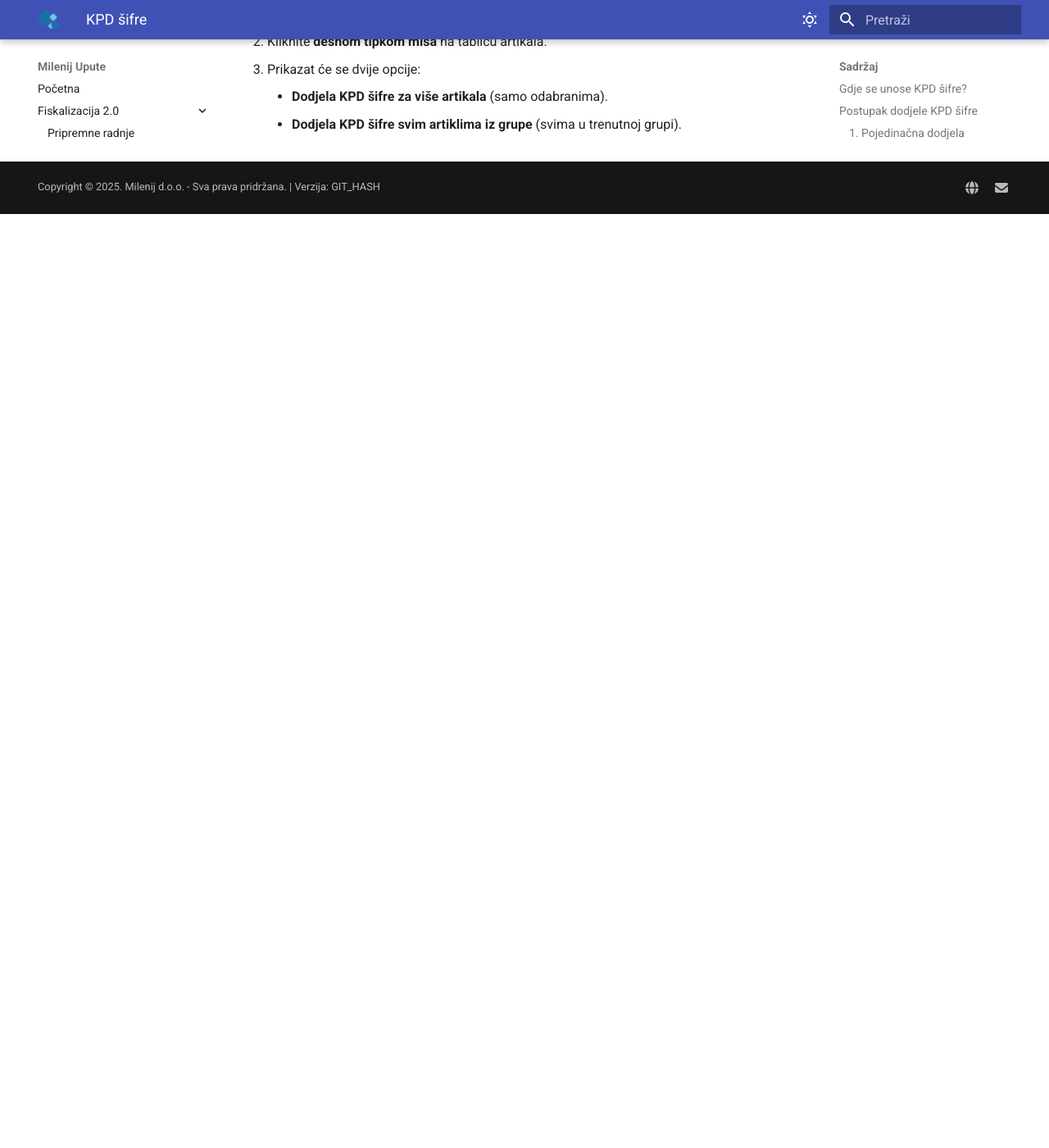
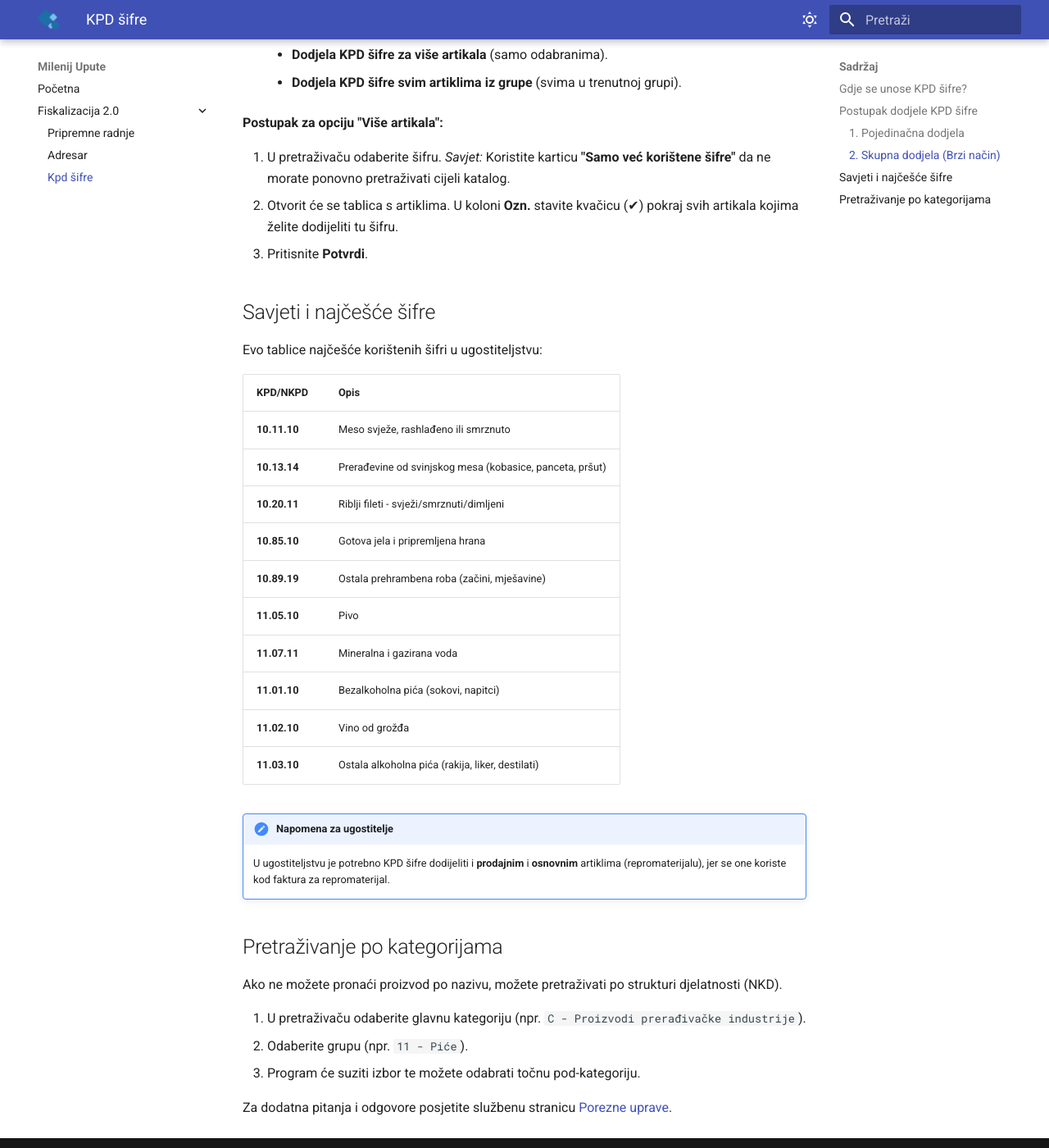
Before and after one commit to Milenij/milenij-upute, an MkDocs documentation site: the page built from docs/fiskalizacija-2-0/kpd-šifre/index.md, in a window 1280 px wide and 1400 px high, scrolled down 1562 px. Shown: the whole window at 82% size. Built offline with MkDocs 1.6.1 and Material for MkDocs 9.7.7, drawn with Linux system fonts in a browser that asks for light colours; before the commit the page ends 1823 px from its top, so only the background shows below that; some of the changed text lies outside the part shown.

Commit message:
Update Fiskalizacija 2.0. “kpd-šifre/index”

```diff
--- a/docs/fiskalizacija-2-0/kpd-šifre/index.md
+++ b/docs/fiskalizacija-2-0/kpd-šifre/index.md
@@ -53,3 +53,45 @@ Budući da se KPD šifre često ponavljaju (npr. sva piva imaju istu šifru), ov
 3.  Prikazat će se dvije opcije:
     * **Dodjela KPD šifre za više artikala** (samo odabranima).
     * **Dodjela KPD šifre svim artiklima iz grupe** (svima u trenutnoj grupi).
+
+
+
+**Postupak za opciju "Više artikala":**
+
+1.  U pretraživaču odaberite šifru. *Savjet:* Koristite karticu **"Samo već korištene šifre"** da ne morate ponovno pretraživati cijeli katalog.
+2.  Otvorit će se tablica s artiklima. U koloni **Ozn.** stavite kvačicu (✔) pokraj svih artikala kojima želite dodijeliti tu šifru.
+3.  Pritisnite **Potvrdi**.
+
+
+
+## Savjeti i najčešće šifre
+
+Evo tablice najčešće korištenih šifri u ugostiteljstvu:
+
+| KPD/NKPD | Opis |
+| :--- | :--- |
+| **10.11.10** | Meso svježe, rashlađeno ili smrznuto |
+| **10.13.14** | Prerađevine od svinjskog mesa (kobasice, panceta, pršut) |
+| **10.20.11** | Riblji fileti - svježi/smrznuti/dimljeni |
+| **10.85.10** | Gotova jela i pripremljena hrana |
+| **10.89.19** | Ostala prehrambena roba (začini, mješavine) |
+| **11.05.10** | Pivo |
+| **11.07.11** | Mineralna i gazirana voda |
+| **11.01.10** | Bezalkoholna pića (sokovi, napitci) |
+| **11.02.10** | Vino od grožđa |
+| **11.03.10** | Ostala alkoholna pića (rakija, liker, destilati) |
+
+!!! note "Napomena za ugostitelje"
+    U ugostiteljstvu je potrebno KPD šifre dodijeliti i **prodajnim** i **osnovnim** artiklima (repromaterijalu), jer se one koriste kod faktura za repromaterijal.
+
+## Pretraživanje po kategorijama
+
+Ako ne možete pronaći proizvod po nazivu, možete pretraživati po strukturi djelatnosti (NKD).
+
+1.  U pretraživaču odaberite glavnu kategoriju (npr. `C - Proizvodi prerađivačke industrije`).
+2.  Odaberite grupu (npr. `11 - Piće`).
+3.  Program će suziti izbor te možete odabrati točnu pod-kategoriju.
+
+
+
+Za dodatna pitanja i odgovore posjetite službenu stranicu [Porezne uprave](https://porezna.gov.hr/fiskalizacija/bezgotovinski-racuni/bezgotovinski-racuni-novosti/o/fisklaizacija-pitanja-odgovori).
```
Also changed, not shown: other parts of docs/fiskalizacija-2-0/kpd-šifre/index.md (+2 -2 lines).
